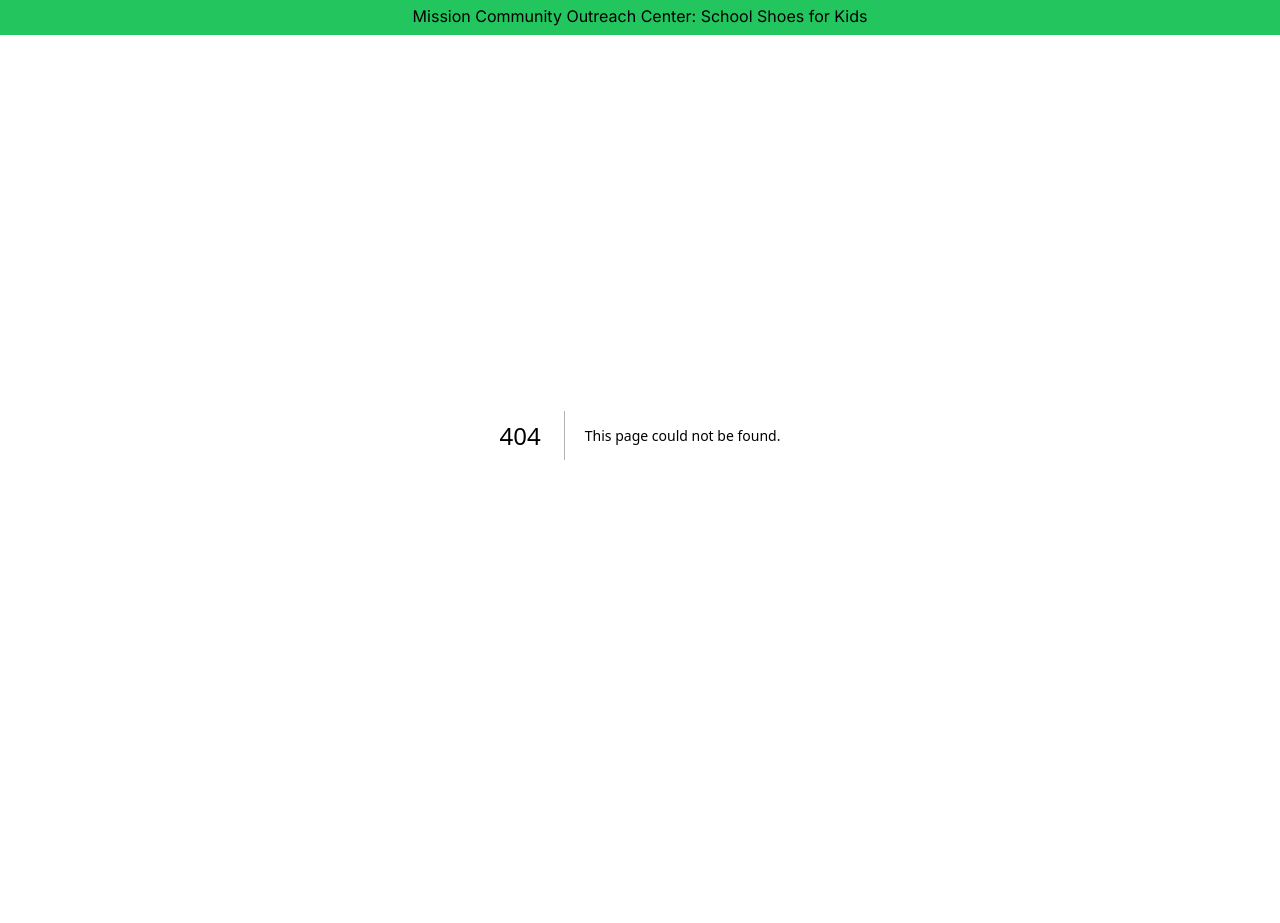
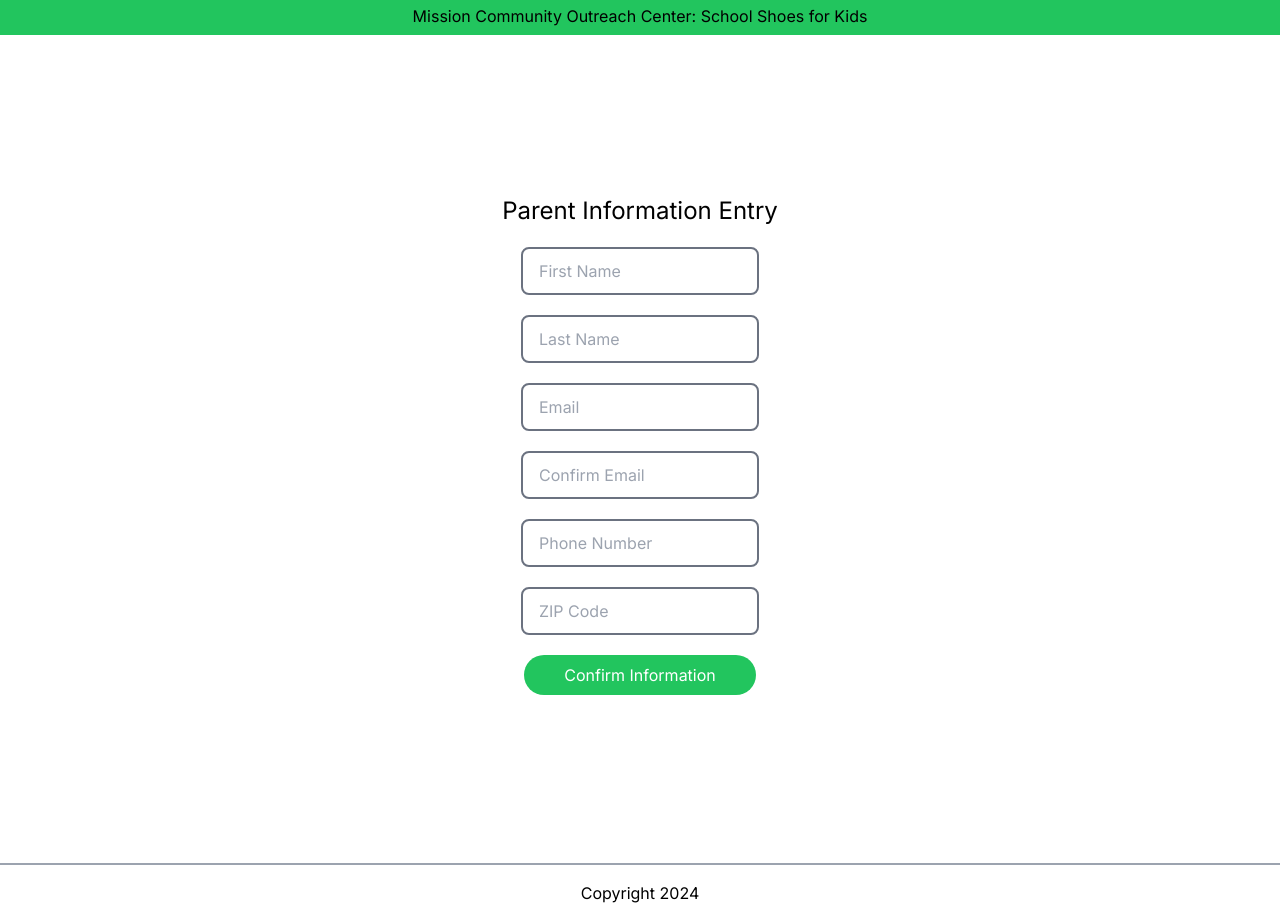
Before and after one commit to mickle0629/mcoc, a Next.js app: page /parent-information in a window 1280 px wide. Before the commit this address had no page. Before the commit the page ends 835 px from the top, so only its background shows below. Built offline with nearby package versions, Linux system fonts and the light colour scheme.

Commit message:
new home page start

```diff
--- a/src/app/lib/components/forms.tsx
+++ b/src/app/lib/components/forms.tsx
@@ -84,7 +84,7 @@ export default function EntryForm() {
         >
             <Form className="flex flex-col justify-center text-left gap-5 w-72 items-center mx-auto my-40">
                 {/* Form Title */}
-                <p className="text-black text-2xl text-center">Information Entry</p>
+                <p className="text-black text-2xl text-center">Parent Information Entry</p>
 
                 {/* Individual fields here. Each field has a wrapping div for styling purposes */}
                 <div className="flex flex-row gap-4 items-center text-rose-600 grow text-nowrap">
--- a/src/app/lib/components/select-shoes.tsx
+++ b/src/app/lib/components/select-shoes.tsx
@@ -42,7 +42,7 @@ interface InventorySizes {
       { id: '2', type: 'Toddler Girl ', size: '9T' },
       { id: '2', type: 'Toddler Girl ', size: '10T' },
       { id: '2', type: 'Toddler Girl ', size: '11T' },
-      { id: '2', type: 'Toddler Girl ', size: '2T' },
+      { id: '2', type: 'Toddler Girl ', size: '12T' },
       { id: '2', type: 'Toddler Girl ', size: '13T'},
 
       { id: '3', type: 'Boy ', size: '1'},
--- a/src/app/page.tsx
+++ b/src/app/page.tsx
@@ -2,21 +2,17 @@
  * Starting page. Hosts the information entry component to get info from customers.
  */
 
-import EntryForm from "./lib/components/forms";
+
 
 export default function Home() {
   return (
     <main className="flex flex-col min-h-screen bg-white">
-      {/* registration form */}
-      <div className="w-auto content-center">
-        <EntryForm />
-      </div>
-
     {/* footer */}
     <div className="h-12 mb-3 p-1 border-t-2 border-gray-400">
+        <button  className=" flex justify-center px-10 py-2 mb-2 bg-green-500 text-white rounded-full" >Add Parent</button>
       {/*TODO: has too much bottom padding/margin */}
       <p className="text-black text-center pt-3">Copyright 2024</p>
     </div>
   </main>
-  );
+  )
 }
--- /dev/null
+++ b/src/app/parent-information/page.tsx
@@ -0,0 +1,22 @@
+/**
+ * Parent information page.
+ */
+
+import EntryForm from "../lib/components/forms";
+
+export default function PartentInfo() {
+  return (
+    <main className="flex flex-col min-h-screen bg-white">
+      {/* registration form */}
+      <div className="w-auto content-center">
+        <EntryForm />
+      </div>
+
+      {/* footer */}
+      <div className="h-12 mb-3 p-1 border-t-2 border-gray-400">
+        {/*TODO: has too much bottom padding/margin */}
+        <p className="text-black text-center pt-3">Copyright 2024</p>
+      </div>
+    </main>
+  );
+}
```
Also changed, not shown: 1 other file (tests, documents, lock files or other folders). Lines whose indentation alone changed are shown as unchanged.
